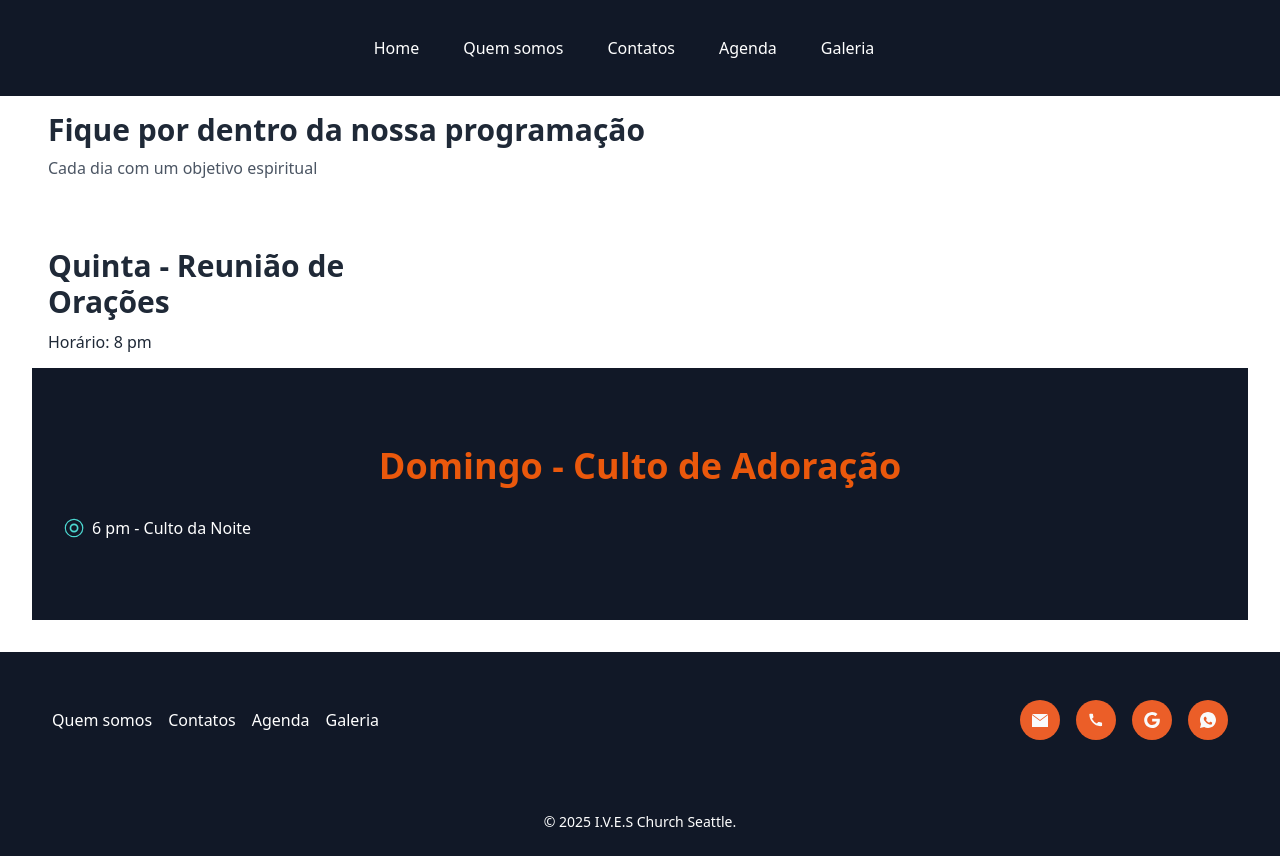
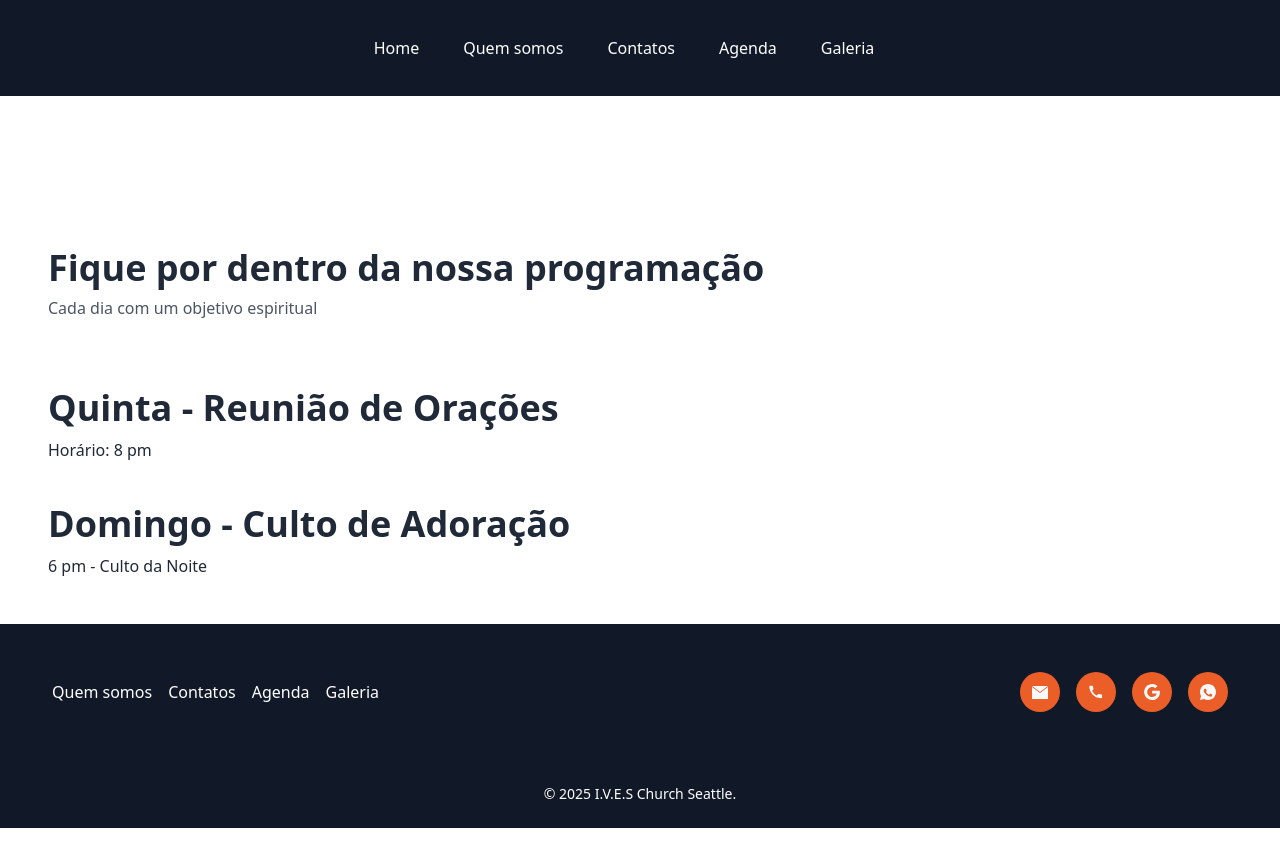
Before and after one commit to Claudio-Silva-Bispo/ives-church-project-site, a Next.js app: page /Schedule in a window 1280 px wide. After the commit the page ends 828 px from the top, so only its background shows below. Built offline with nearby package versions, Linux system fonts and the light colour scheme.

Commit message:
FIX - Ajustar qualidade das imagens e vídeo.

```diff
--- a/src/components/Main.tsx
+++ b/src/components/Main.tsx
@@ -29,7 +29,7 @@ export default function Main() {
           </div>
         </div>
 
-        <div className="mt-10 lg:mt-0 rounded-xl">
+        <div className="md:mt-10 lg:mt-0 rounded-xl">
             <VideoComponent videoSrc="/video-um.webm"/>
         </div>
       </div>
--- a/src/components/VideoComponent.tsx
+++ b/src/components/VideoComponent.tsx
@@ -6,7 +6,7 @@ interface VideoComponentProps {
   height?: string;
 }
 
-const VideoComponent: React.FC<VideoComponentProps> = ({ width = "500", height = "500" }) => {
+const VideoComponent: React.FC<VideoComponentProps> = ({ width = "400", height = "auto" }) => {
   const [isClient, setIsClient] = useState(false);
 
   useEffect(() => {
--- a/src/pages/Contact.tsx
+++ b/src/pages/Contact.tsx
@@ -24,7 +24,7 @@ const churchInfo = {
   name: 'Igreja Ives',
   address: '13120 Ne 177pl, Woodinville, 98072',
   phone: '+1 (425) 260-9800',
-  website: 'www.ivesseattle.com',
+  website: 'www.iveschurchseattle.com',
 };
 
 export default function Team() {
@@ -43,7 +43,7 @@ export default function Team() {
             {representatives.map((representative) => (
                 <article key={representative.id} className="flex max-w-xl flex-col items-start justify-between">
                 <div className="relative">
-                    <img alt={representative.name} src={representative.imageUrl} className="h-40 w-full rounded-md bg-gray-50" />
+                    <img alt={representative.name} src={representative.imageUrl} className="h-40 rounded-md bg-gray-50" />
                 </div>
                 <h3 className="mt-3 text-xl font-semibold leading-6 ">{representative.name}</h3>
                 <p className="mt-2 line-clamp-3 text-md leading-6 ">{representative.description}</p>
--- a/src/pages/Schedule.tsx
+++ b/src/pages/Schedule.tsx
@@ -1,79 +1,34 @@
 export default function Schedule() {
     return (
-        <section className="md:m-8 text-gray-800 pt-10">
+        <section className="md:m-8 text-gray-800 pt-10 flex flex-col justify-center items-center md:pt-44">
             <div className="container mx-auto md:p-4 md:my-6 space-y-2 text-start p-5 pt-20">
-                <h2 className="text-3xl font-bold">Fique por dentro da nossa programação</h2>
+                <h2 className="text-2xl md:text-4xl font-bold">Fique por dentro da nossa programação</h2>
                 <p className="text-gray-600">Cada dia com um objetivo espiritual</p>
             </div>
 
-            <div className="container mx-auto grid justify-center gap-4 sm:grid-cols-2 lg:grid-cols-3">
-                {/*<div className="flex flex-col items-start p-4">
-                    <h3 className="my-3 text-3xl font-semibold">Segunda - Reunião de Oração</h3>
-                    <div className="space-y-1 leading-tight">
-                        <p>Uma hora de comunhão e intercessão.</p>
-                        <p>Horário: 19h - 20h</p>
-                        <p>Local: Sala de Oração</p>
-                    </div>
-                </div>*/}
-
-                {/*<div className="flex flex-col items-start p-4">
-                    <h3 className="my-3 text-3xl font-semibold">Terça - Estudo Bíblico</h3>
-                    <div className="space-y-1 leading-tight">
-                        <p>Explorando as escrituras e crescendo na fé.</p>
-                        <p>Horário: 20h - 21h</p>
-                        <p>Local: Auditório Principal</p>
-                    </div>
-                </div></div>*/}
-
-                {/*<div className="flex flex-col items-start p-4">
-                    <h3 className="my-3 text-3xl font-semibold">Quarta - Culto de Adoração</h3>
-                    <div className="space-y-1 leading-tight">
-                        <p>Um momento de louvor e adoração a Deus.</p>
-                        <p>Horário: 19h30 - 21h</p>
-                        <p>Local: Auditório Principal</p>
-                    </div>
-                </div></div>*/}
+            <div className="container gap-4">
 
                 <div className="flex flex-col items-start p-4">
-                    <h3 className="my-3 text-3xl font-semibold">Quinta - Reunião de Orações</h3>
+                    <h3 className="my-3 text-2xl md:text-4xl font-semibold">Quinta - Reunião de Orações</h3>
                     <div className="space-y-1 leading-tight">
                         <p>Horário: 8 pm</p>
                     </div>
                 </div>
 
-                {/*<div className="flex flex-col items-start p-4">
-                    <h3 className="my-3 text-3xl font-semibold">Sexta - Culto de Ensinamento</h3>
-                    <div className="space-y-1 leading-tight">
-                        <p>Aprendendo mais sobre a palavra de Deus.</p>
-                        <p>Horário: 19h - 21h</p>
-                        <p>Local: Auditório Principal</p>
-                    </div>
-                </div>*/}
-
-                {/*<div className="flex flex-col items-start p-4">
-                    <h3 className="my-3 text-3xl font-semibold">Sábado - Atividades Comunitárias</h3>
-                    <div className="space-y-1 leading-tight">
-                        <p>Servindo a comunidade e fazendo a diferença.</p>
-                        <p>Horário: 10h - 12h</p>
-                        <p>Local: Centro Comunitário</p>
-                    </div>
-                </div>*/}
             </div>
 
-            <div className="px-4 py-16 mx-auto sm:max-w-xl md:max-w-full lg:max-w-screen-xl md:px-24 lg:px-8 lg:py-20 bg-gray-900 text-orange-600">
-                <h2 className="mb-8 text-4xl font-bold leading-none md:text-center">Domingo - Culto de Adoração</h2>
-                <ul className="grid gap-3 md:grid-cols-2 lg:grid-cols-3">
+            <div className="container gap-4">
 
-                    <li className="flex items-center space-x-2">
-                        <svg xmlns="http://www.w3.org/2000/svg" viewBox="0 0 512 512" className="w-5 h-5 fill-current text-[#4CD7D0]">
-                            <path d="M426.072,86.928A238.75,238.75,0,0,0,88.428,424.572,238.75,238.75,0,0,0,426.072,86.928ZM257.25,462.5c-114,0-206.75-92.748-206.75-206.75S143.248,49,257.25,49,464,141.748,464,255.75,371.25,462.5,257.25,462.5Z"></path>
-                            <path d="M257.25,369.75a114,114,0,1,1,114-114A113.921,113.921,0,0,1,257.25,369.75Zm0-184.75a70.75,70.75,0,1,0,70.75,70.75A70.826,70.826,0,0,0,257.25,185Z"></path>
-                        </svg>
-                        <span className="text-white">6 pm - Culto da Noite</span>
-                    </li>
+                <div className="flex flex-col items-start p-4">
+                    <h3 className="my-3 text-2xl md:text-4xl font-semibold">Domingo - Culto de Adoração</h3>
+                    <div className="space-y-1 leading-tight">
+                        <p>6 pm - Culto da Noite</p>
+                    </div>
 
-                </ul>
+                </div>
+
             </div>
+
         </section>
     );
 }
```
